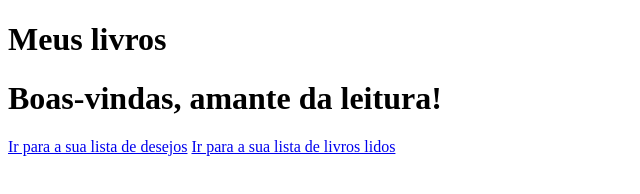
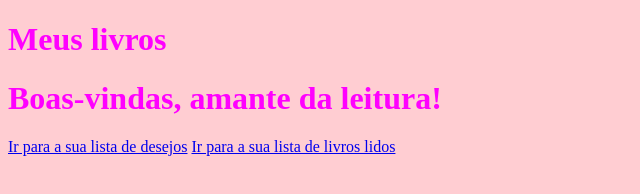
Before and after one commit to jrosadev/desafioprimeiroprojetonogithub, a plain HTML site: page index.html in a window 1280 px wide. Shown: the whole page, without its empty margins (0-640 px from the left). Drawn offline with Linux system fonts and the light colour scheme.

Commit message:
Estilo adicionado

```diff
--- a/index.html
+++ b/index.html
@@ -5,6 +5,12 @@
     <meta http-equiv="X-UA-Compatible" content="IE=edge">
     <meta name="viewport" content="width=device-width, initial-scale=1.0">
     <title>Document</title>
+    <style>
+        body{
+            background-color: #FFCDD2;
+            color: fuchsia;
+        }
+    </style>
 </head>
 <body>
     <h1>Meus livros</h1>
```
Also changed, not shown: desejos.html (+6 -0 lines), lidos.html (+6 -0 lines).
